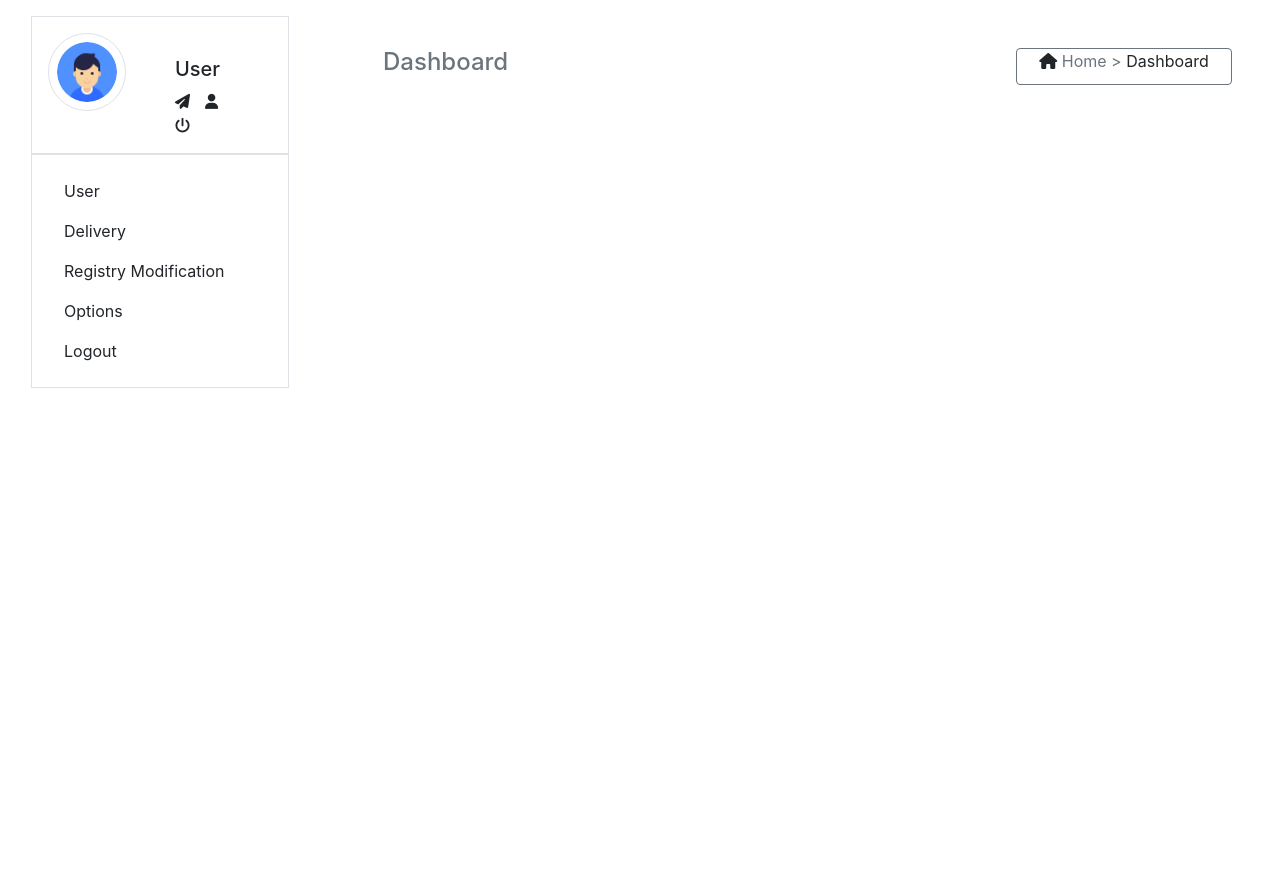
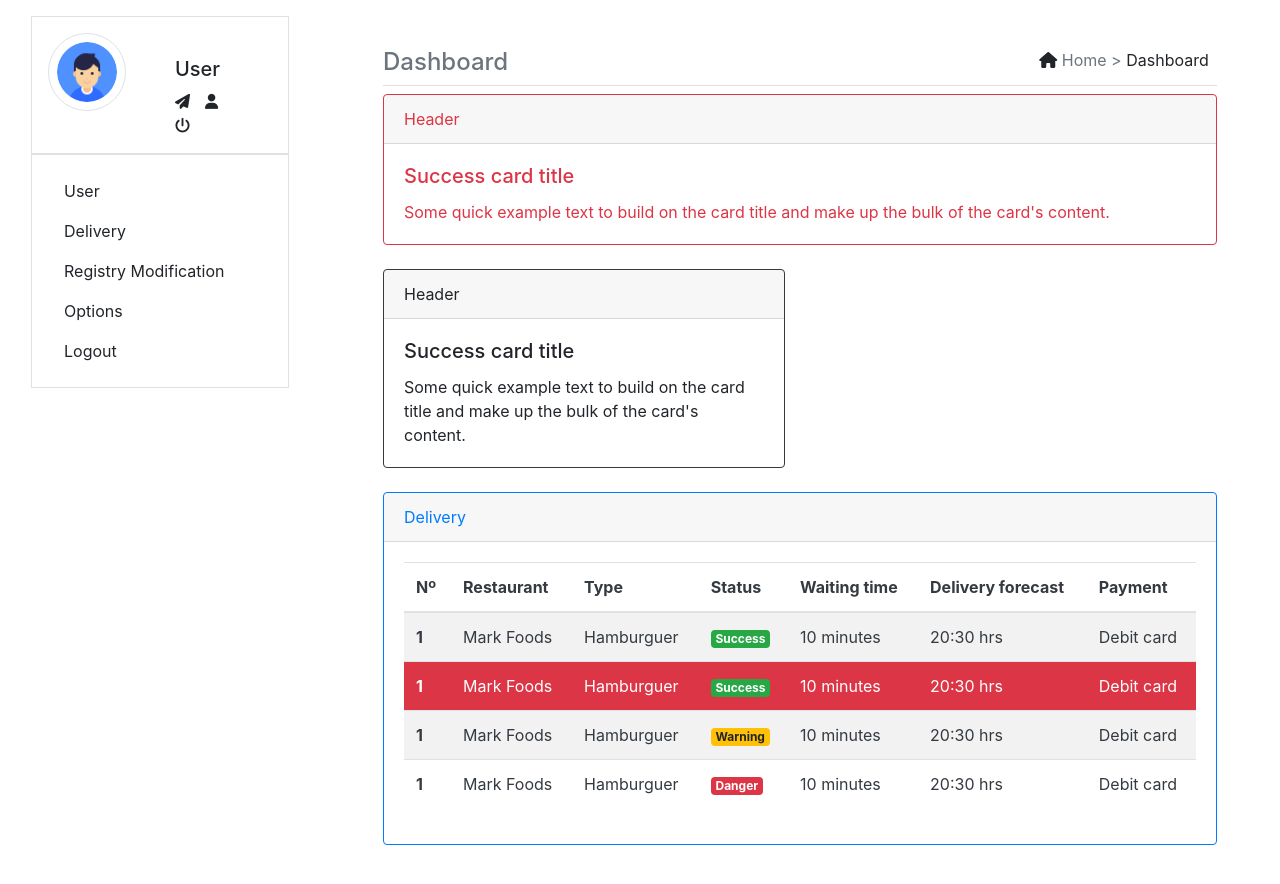
Before and after one commit to jvitorn/test-nodeJS, a website: page public/painel.html in a window 1280 px wide. Before the commit the page ends 800 px from the top, so only its background shows below. Drawn offline with nearby package versions, Linux system fonts and the light colour scheme.

Commit message:
add json and painels to dashbord

```diff
--- a/public/painel.html
+++ b/public/painel.html
@@ -100,10 +100,104 @@
                   <div class="col-md-9">
                     <h4 class="text-muted">Dashboard</h4>
                   </div>
-                  <div class="col-md-3 rounded border border-secondary text-center">
+                  <div class="col-md-3 rounded text-center">
                     <i class="fas fa-home"></i> <span class="text-muted">Home > </span><span>Dashboard</span>
                   </div>
                 </div>
+                <div class="divider"></div>
+                <div class="row mt-2">
+                  <!-- User Card -->
+                    <div class="col-md-12">
+                      <div class="Section User-Card">
+                        <div class="card border-danger text-danger mb-3">
+                          <div class="card-header">Header</div>
+                          <div class="card-body">
+                            <h5 class="card-title">Success card title</h5>
+                            <p class="card-text">Some quick example text to build on the card title and make up the bulk of the card's content.</p>
+                          </div>
+                        </div>
+                    </div>
+                  </div>
+                </div>
+                <div class="row mt-2">
+                  <!-- User Card -->
+                  <div class="col-md-6">
+                    <div class="Section User-Card">
+                        <div class="card border-dark mb-3">
+                            <div class="card-header">Header</div>
+                              <div class="card-body">
+                                <h5 class="card-title">Success card title</h5>
+                                <p class="card-text">Some quick example text to build on the card title and make up the bulk of the card's content.</p>
+                              </div>
+                            </div>
+                        </div>
+                    </div>
+                  </div>
+                  <div class="row mt-2">
+                      <!-- User Card -->
+                      <div class="col-md-12">
+                          <div class="Section User-Card">
+                            <div class="card border-primary text-dark mb-3">
+                              <div class="card-header text-primary">Delivery</div>
+                              <div class="card-body">
+                                  <table class="table table-striped">
+                                      <thead>
+                                        <tr>
+                                          <th scope="col">Nº</th>
+                                          <th scope="col">Restaurant</th>
+                                          <th scope="col">Type</th>
+                                          <th scope="col">Status</th>
+                                          <th scope="col">Waiting time</th>
+                                          <th scope="col">Delivery forecast</th>
+                                          <th scope="col">Payment</th>
+                                        </tr>
+                                      </thead>
+                                      <tbody>
+                                        <tr>
+                                          <th scope="row">1</th>
+                                          <td>Mark Foods</td>
+                                          <td>Hamburguer</td>
+                                          <td><span class="badge badge-success">Success</span></td>
+                                          <td>10 minutes</td>
+                                          <td>20:30 hrs</td>
+                                          <td>Debit card</td>
+                                        </tr>
+                                        <tr class="bg-danger text-white">
+                                          <th scope="row">1</th>
+                                          <td>Mark Foods</td>
+                                          <td>Hamburguer</td>
+                                          <td><span class="badge badge-success">Success</span></td>
+                                          <td>10 minutes</td>
+                                          <td>20:30 hrs</td>
+                                          <td>Debit card</td>
+                                        </tr>
+                                        <tr>
+                                            <th scope="row">1</th>
+                                            <td>Mark Foods</td>
+                                            <td>Hamburguer</td>
+                                            <td><span class="badge badge-warning">Warning</span></td>
+                                            <td>10 minutes</td>
+                                            <td>20:30 hrs</td>
+                                            <td>Debit card</td>
+                                        </tr>
+                                        <tr>
+                                            <th scope="row">1</th>
+                                            <td>Mark Foods</td>
+                                            <td>Hamburguer</td>
+                                            <td><span class="badge badge-danger">Danger</span></td>
+                                            <td>10 minutes</td>
+                                            <td>20:30 hrs</td>
+                                            <td>Debit card</td>
+                                        </tr>
+                                      </tbody>
+                                    </table>
+                              </div>
+                            </div>
+                        </div>
+                      </div>
+                    </div>
+                </div>
+
               </div>
             </div>
           </div>
--- a/public/stylesheets/style.css
+++ b/public/stylesheets/style.css
@@ -9,3 +9,9 @@ img .user{
 .User-information .image{
     max-width: 80%;
 }
+/* utilities */
+.divider {
+    height: 1px;
+    overflow: hidden;
+    background-color: #e0e0e0;
+  }
```
Also changed, not shown: delivery.json (added, +15 -0 lines).
